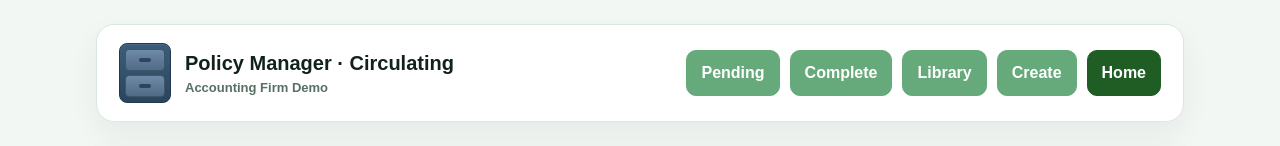
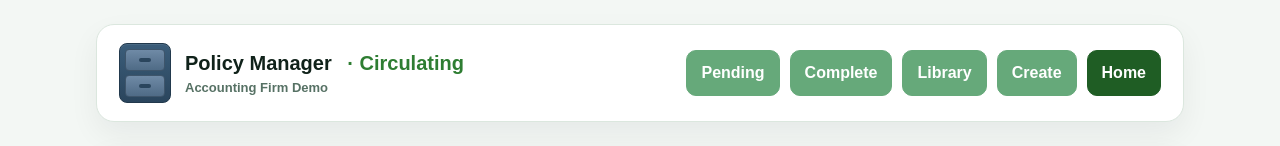
Before and after one commit to phoenixinc37-hue/policy-manager, a Next.js app: page /status in a window 1280 px wide. Shown: the top 146 px of the page. Built offline with nearby package versions, Linux system fonts and the light colour scheme.

Commit message:
style: mirror leadership header label styling across pages

```diff
--- a/app/completion/page.tsx
+++ b/app/completion/page.tsx
@@ -12,7 +12,7 @@ export default function CompletionPage() {
           <div style={{ display: "flex", alignItems: "center", gap: 14 }}>
             <div style={cabinetIcon}>{[0, 1].map((row) => <div key={row} style={drawerRow}><div style={drawerHandle} /></div>)}</div>
             <div>
-              <div style={{ fontSize: 20, fontWeight: 700 }}>Policy Manager · Firm Completion</div>
+              <div style={{ fontSize: 20, fontWeight: 700 }}>Policy Manager <span style={{ fontSize: 20, fontWeight: 700, color: "#2e7d32", marginLeft: 10 }}>· Firm Completion</span></div>
               <div style={{ fontSize: 13, color: "#567164", fontWeight: 700 }}>Accounting Firm Demo</div>
             </div>
           </div>
--- a/app/create/page.tsx
+++ b/app/create/page.tsx
@@ -9,7 +9,7 @@ export default function CreatePage() {
           <div style={{ display: "flex", alignItems: "center", gap: 14 }}>
             <div style={cabinetIcon}>{[0, 1].map((row) => <div key={row} style={drawerRow}><div style={drawerHandle} /></div>)}</div>
             <div>
-              <div style={{ fontSize: 20, fontWeight: 700 }}>Policy Manager · Create New</div>
+              <div style={{ fontSize: 20, fontWeight: 700 }}>Policy Manager <span style={{ fontSize: 20, fontWeight: 700, color: "#2e7d32", marginLeft: 10 }}>· Create New</span></div>
               <div style={{ fontSize: 13, color: "#567164", fontWeight: 700 }}>Accounting Firm Demo</div>
             </div>
           </div>
--- a/app/pending/page.tsx
+++ b/app/pending/page.tsx
@@ -12,7 +12,7 @@ export default function PendingPage() {
           <div style={{ display: "flex", alignItems: "center", gap: 14 }}>
             <div style={cabinetIcon}>{[0, 1].map((row) => <div key={row} style={drawerRow}><div style={drawerHandle} /></div>)}</div>
             <div>
-              <div style={{ fontSize: 20, fontWeight: 700 }}>Policy Manager · Pending Approval</div>
+              <div style={{ fontSize: 20, fontWeight: 700 }}>Policy Manager <span style={{ fontSize: 20, fontWeight: 700, color: "#2e7d32", marginLeft: 10 }}>· Pending Approval</span></div>
               <div style={{ fontSize: 13, color: "#567164", fontWeight: 700 }}>Accounting Firm Demo</div>
             </div>
           </div>
--- a/app/policy-index/page.tsx
+++ b/app/policy-index/page.tsx
@@ -12,7 +12,7 @@ export default function PolicyIndex() {
           <div style={{ display: "flex", alignItems: "center", gap: 14 }}>
             <div style={cabinetIcon}>{[0, 1].map((row) => <div key={row} style={drawerRow}><div style={drawerHandle} /></div>)}</div>
             <div>
-              <div style={{ fontSize: 20, fontWeight: 700 }}>Skystone Library</div>
+              <div style={{ fontSize: 20, fontWeight: 700 }}>Policy Manager <span style={{ fontSize: 20, fontWeight: 700, color: "#2e7d32", marginLeft: 10 }}>· Library</span></div>
               <div style={{ fontSize: 13, color: "#567164", fontWeight: 700 }}>Accounting Firm Demo</div>
             </div>
           </div>
--- a/app/status/page.tsx
+++ b/app/status/page.tsx
@@ -13,7 +13,7 @@ export default function StatusPage() {
           <div style={{ display: "flex", alignItems: "center", gap: 14 }}>
             <div style={cabinetIcon}>{[0, 1].map((row) => <div key={row} style={drawerRow}><div style={drawerHandle} /></div>)}</div>
             <div>
-              <div style={{ fontSize: 20, fontWeight: 700 }}>Policy Manager · Circulating</div>
+              <div style={{ fontSize: 20, fontWeight: 700 }}>Policy Manager <span style={{ fontSize: 20, fontWeight: 700, color: "#2e7d32", marginLeft: 10 }}>· Circulating</span></div>
               <div style={{ fontSize: 13, color: "#567164", fontWeight: 700 }}>Accounting Firm Demo</div>
             </div>
           </div>
```
